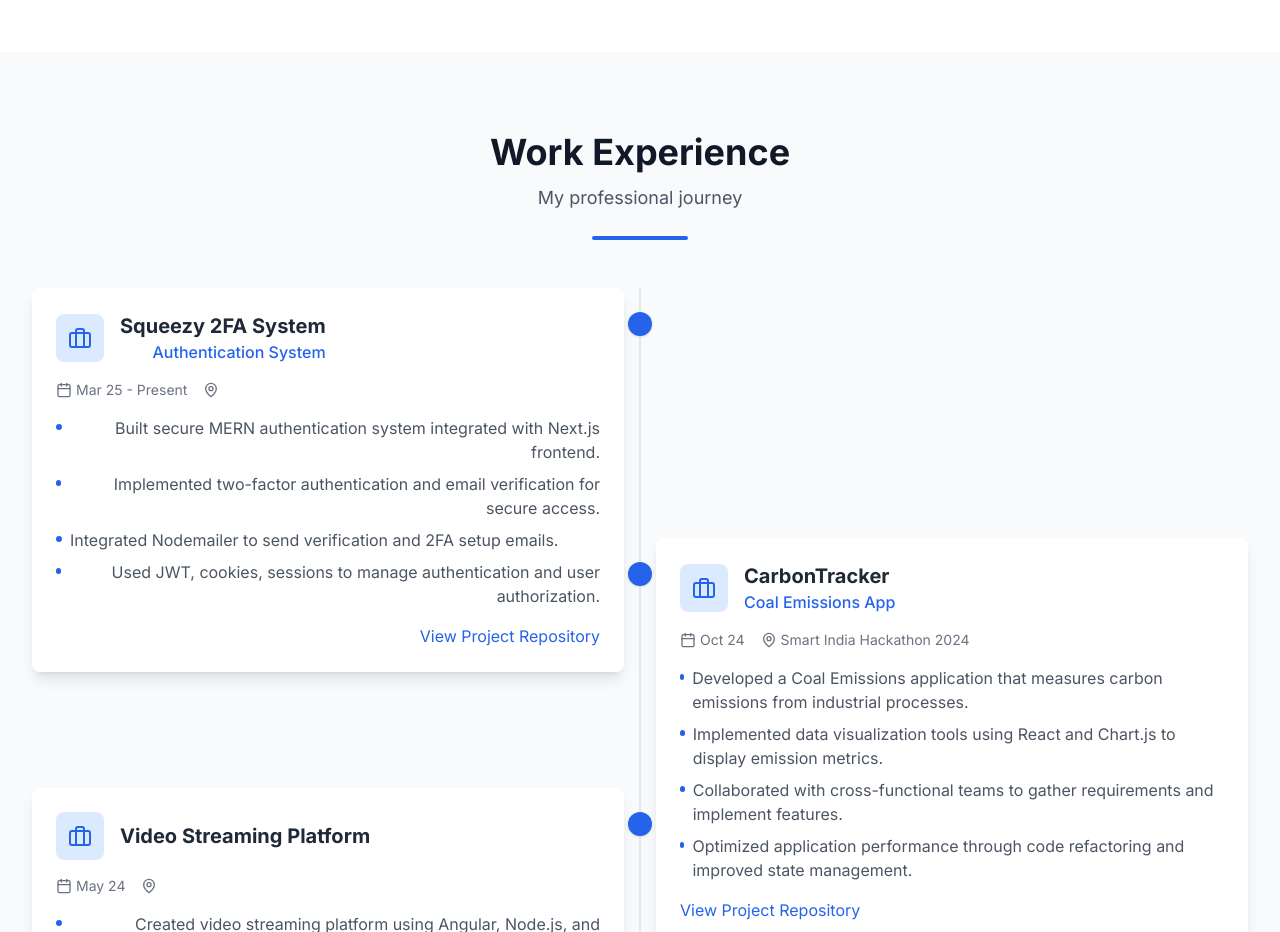
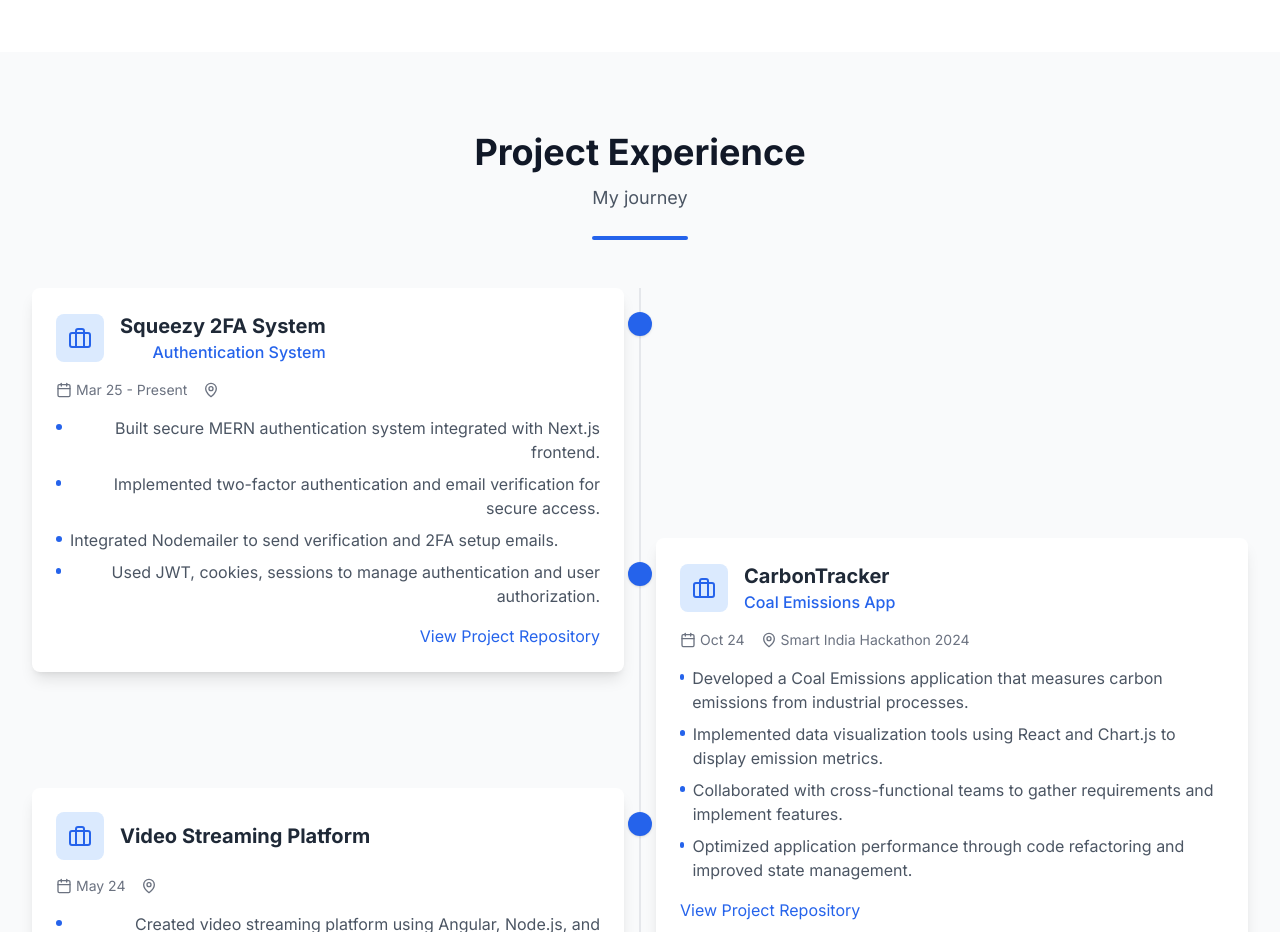
Before and after one commit to anujverma08/Portfolio, a React (Vite) app: page / in a window 1280 px wide. Shown: the part 1640-2572 px from the top of the page. Built offline with nearby package versions, Linux system fonts and the light colour scheme.

Commit message:
modified:   src/sections/Experience.tsx

```diff
--- a/src/sections/Experience.tsx
+++ b/src/sections/Experience.tsx
@@ -63,7 +63,7 @@ const Experience: React.FC = () => {
   return (
     <section id="experience" className="py-20 bg-gray-50 dark:bg-gray-800">
       <div className="container mx-auto px-4 sm:px-6 lg:px-8">
-        <SectionTitle title="Work Experience" subtitle="My professional journey" />
+        <SectionTitle title="Project Experience" subtitle="My journey" />
 
         <div
           ref={ref}
```
